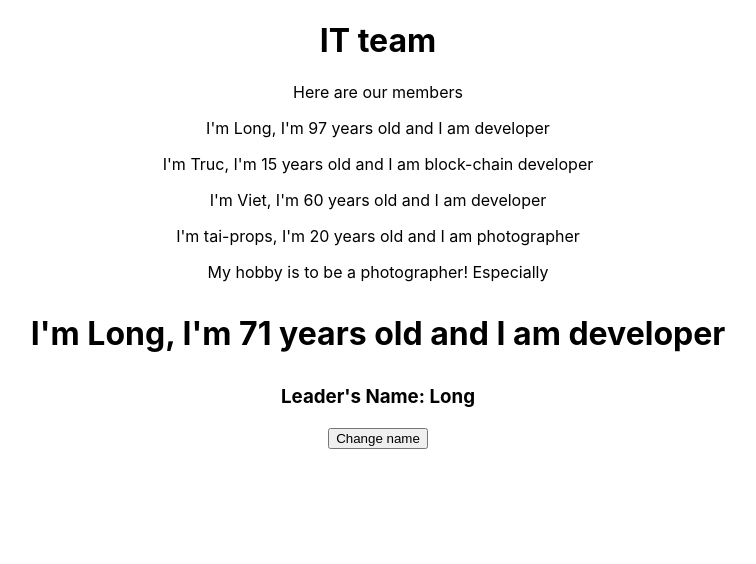
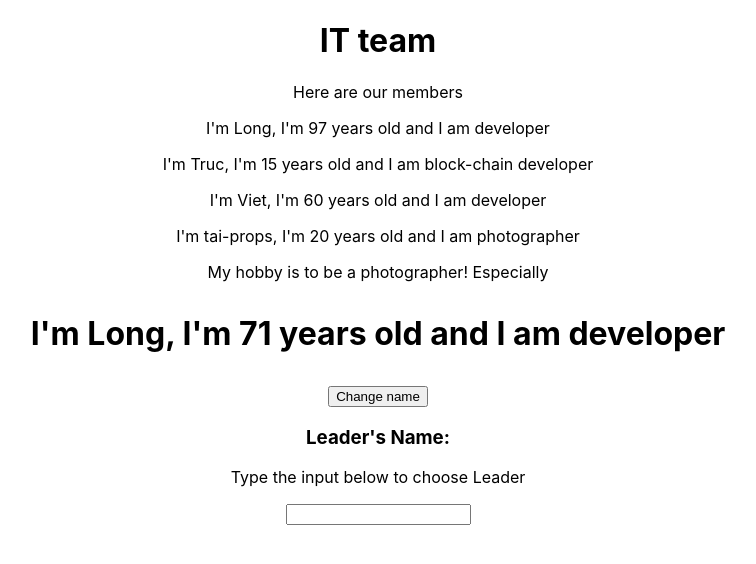
Before and after one commit to trlong357/React, a React (Create React App) app: page / in a window 1280 px wide. Shown: the top 564 px of the page, without its empty margins (262-1018 px from the left). Built offline with nearby package versions, Linux system fonts and the light colour scheme.

Commit message:
47. Adding two way binding

```diff
--- a/src/App.js
+++ b/src/App.js
@@ -10,8 +10,9 @@ class App extends Component {
       { name: "Viet", job: "developer" },
       { name: "Tai", job: "photographer" },
     ],
+    leaderName: "",
   };
-
+  text;
   switchName = (newName) => {
     console.log("clicked");
     this.setState({
@@ -21,7 +22,11 @@ class App extends Component {
         { name: "Viet Trinh", job: "developer" },
         { name: "Tai Nguyen", job: "photographer" },
       ],
-      leaders: [],
+    });
+  };
+  changeName = (event) => {
+    this.setState({
+      leaderName: event.target.value,
     });
   };
   // switchLeader = (i) => {
@@ -29,7 +34,6 @@ class App extends Component {
   //   console.log(this.state.leaders);
   // };
   render() {
-    let Leader = this.props;
     return (
       <div className="App">
         <h1>IT team</h1>
@@ -56,10 +60,17 @@ class App extends Component {
             job={this.state.persons[0].job}
           />
         </h1>
-        <h3>Leader's Name: {this.state.persons[0].name}</h3>
         <button onClick={() => this.switchName("Long Tran")}>
           Change name
         </button>
+
+        <h3>Leader's Name: {this.state.leaderName}</h3>
+        <p>Type the input below to choose Leader</p>
+        <input
+          type="text"
+          onChange={this.changeName}
+          // value={this.state.leaderName}
+        ></input>
       </div>
     );
   }
--- a/src/Person/Person.js
+++ b/src/Person/Person.js
@@ -8,6 +8,7 @@ const person = (props) => {
         am {props.job}
       </p>
       <p>{props.children}</p>
+      {/* <input type="text" onChange={props.changed} value={props.name}></input> */}
     </div>
   );
 };
```
Also changed, not shown: 1 other file (tests, documents, lock files or other folders).
